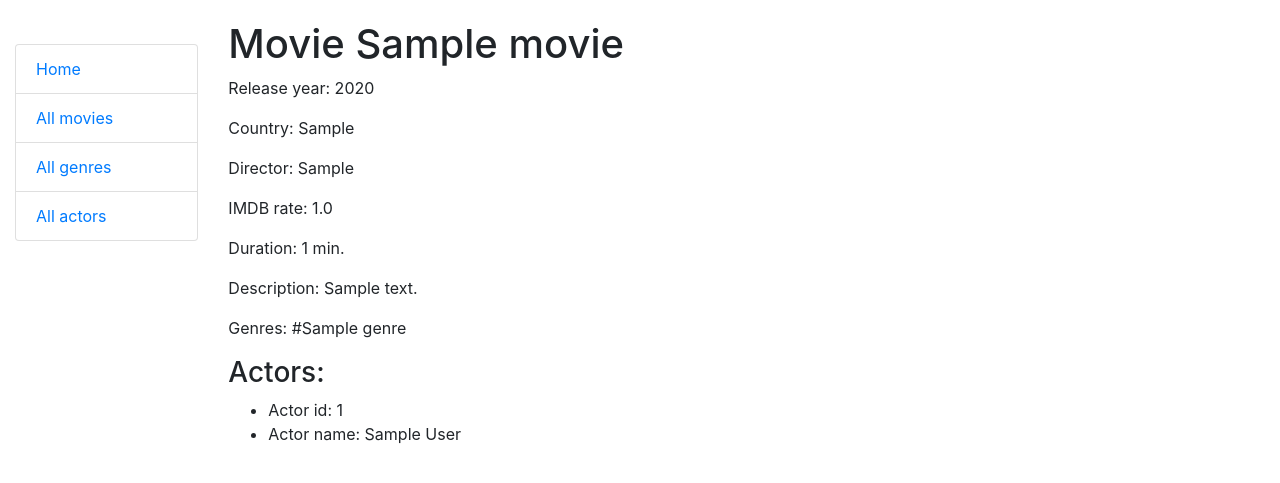
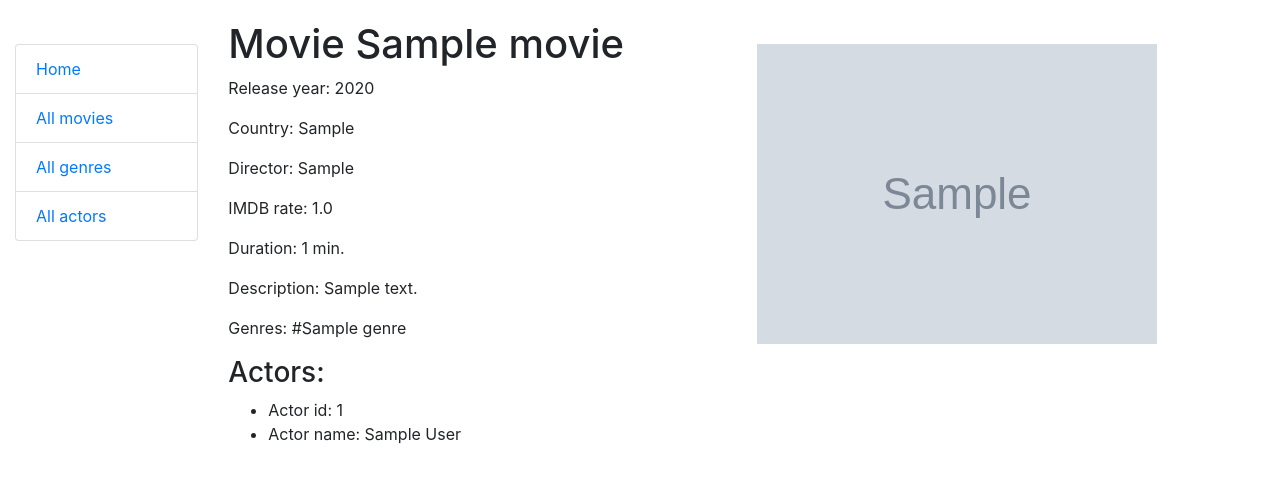
Before and after one commit to petrykivd/cinema_service_test_task, a Django app: page /movies/1/ in a window 1280 px wide. Shown: the top 483 px of the page. Run offline with Django 5.2, Linux system fonts and the light colour scheme; tables that the repository leaves empty hold one stand-in row (values such as "Sample post"); grey boxes marked "Sample" are stand-in pictures.

Commit message:
Added poster_url field for movie model

```diff
--- a/movies/models.py
+++ b/movies/models.py
@@ -31,6 +31,7 @@ class Movie(models.Model):
     country = models.CharField(max_length=255)
     description = models.TextField()
     genres = models.ManyToManyField(Genre, related_name='movies')
+    poster_url = models.URLField()
 
     def __str__(self):
         return f"{self.id} {self.title}"
--- a/templates/movies/movie_detail.html
+++ b/templates/movies/movie_detail.html
@@ -1,5 +1,7 @@
 {% extends "base.html" %}
 {% block content %}
+    <div class="movie-details" style="display: grid; grid-template-columns: 1fr 1fr; gap: 20px;">
+        <div class="movie-info">
             <h1>Movie {{ movie.title }}</h1>
             <p>Release year: {{ movie.release_year }}</p>
             <p>Country: {{ movie.country }}</p>
@@ -15,4 +17,10 @@
                     <li>Actor name: {{ actor.full_name }}</li>
                 </ul>
             {% endfor %}
+        </div>
+        <div class="movie-image">
+            <br>
+            <img src="{{ movie.poster_url }}" alt="Movie Poster" style="max-width: 100%; height: auto;">
+        </div>
+    </div>
 {% endblock %}
```
Also changed, not shown: movies/migrations/0002_alter_movie_options_movie_poster_url.py (added). Lines whose indentation alone changed are shown as unchanged.
